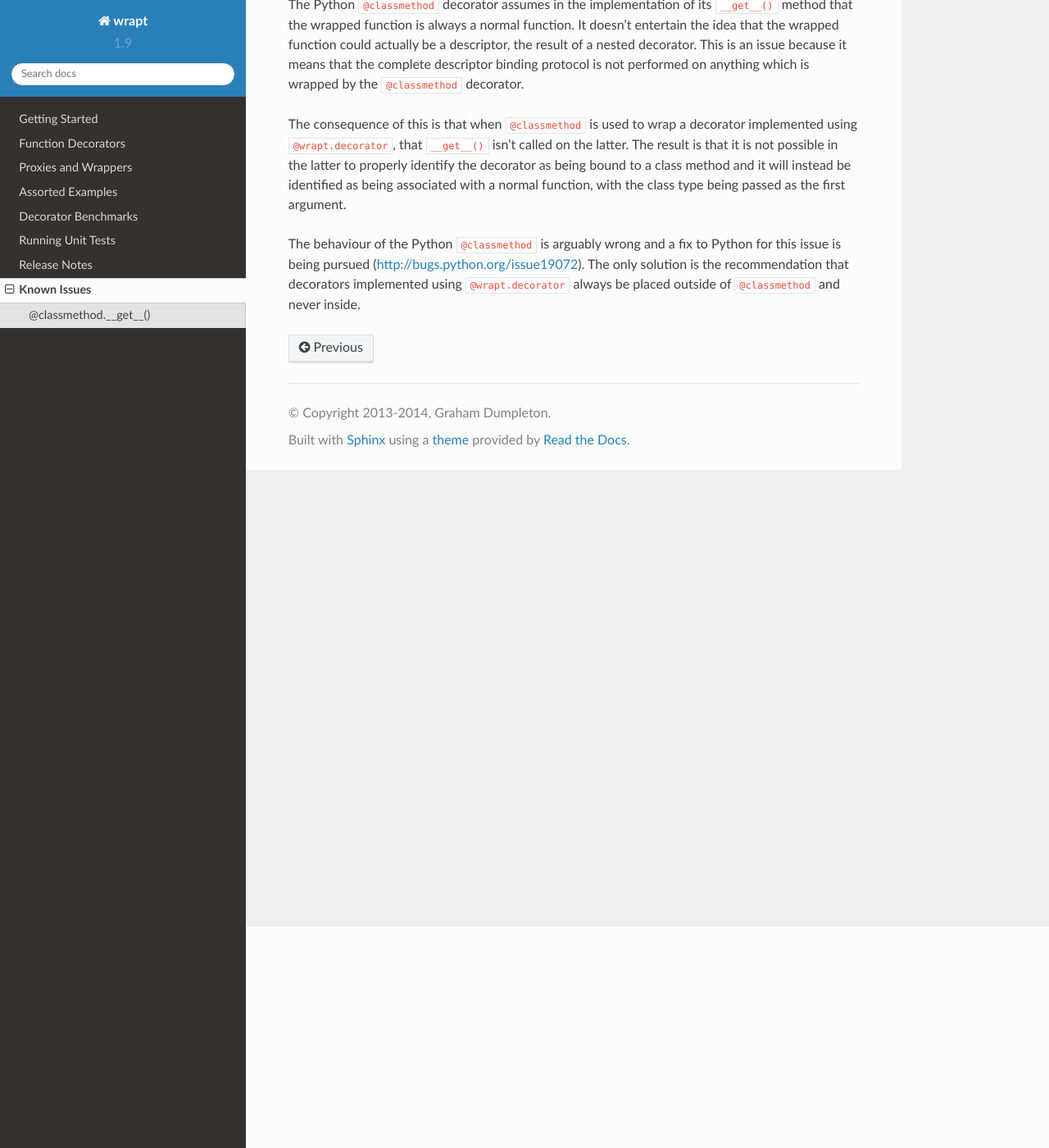
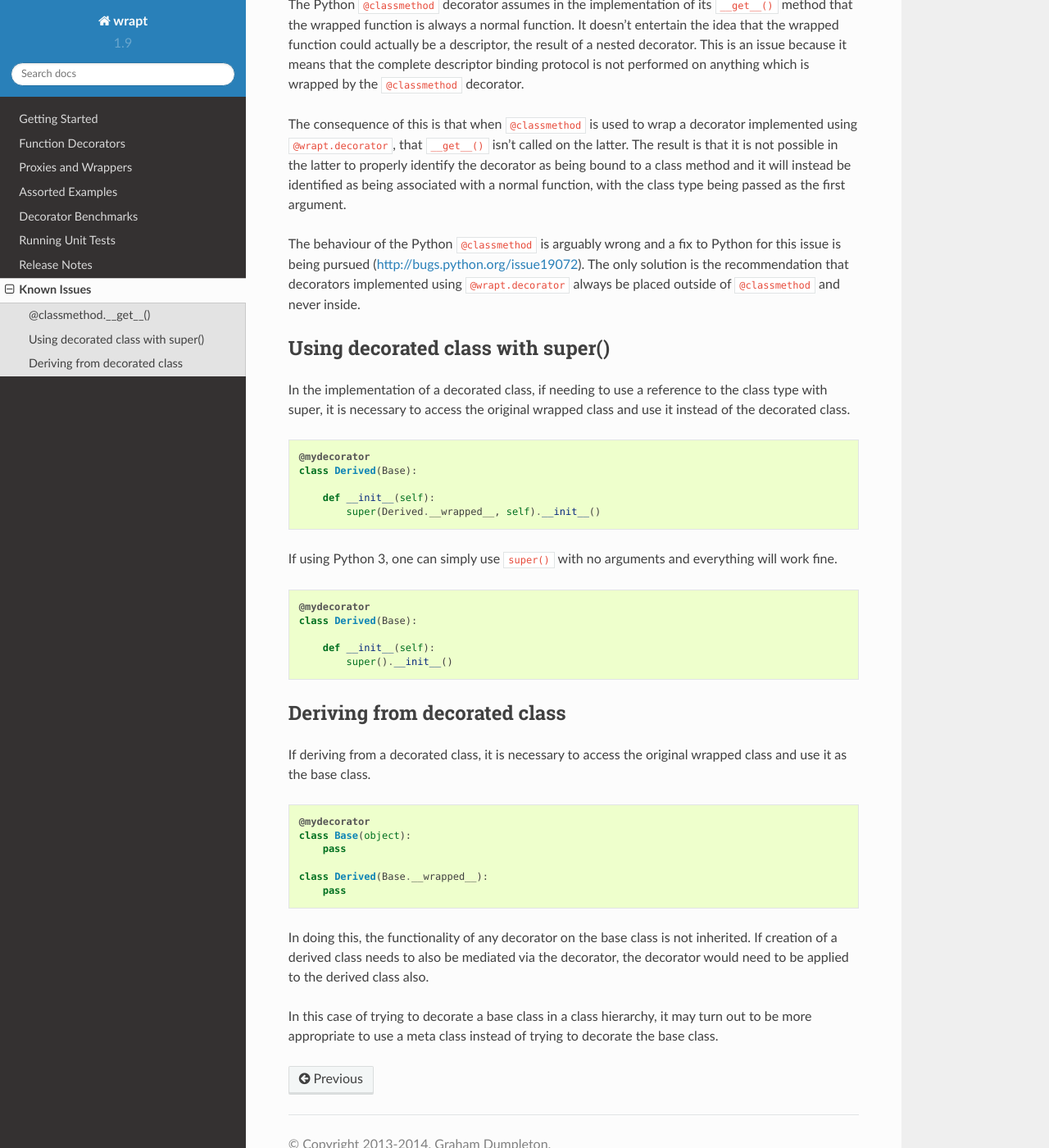
Before and after one commit to GrahamDumpleton/wrapt, a Sphinx documentation site: the page built from docs/issues.rst, in a window 1280 px wide and 1400 px high, scrolled down 270 px. Shown: the whole window at 82% size. Built offline with Sphinx 7.4.7 and the Read the Docs theme 2.0.0, drawn with Linux system fonts in a browser that asks for light colours.

Commit message:
Document known issues around the implementation of decorated classes.

```diff
--- a/docs/issues.rst
+++ b/docs/issues.rst
@@ -25,3 +25,53 @@ Python for this issue is being pursued (http://bugs.python.org/issue19072).
 The only solution is the recommendation that decorators implemented using
 ``@wrapt.decorator`` always be placed outside of ``@classmethod`` and never
 inside.
+
+Using decorated class with super()
+----------------------------------
+
+In the implementation of a decorated class, if needing to use a reference
+to the class type with super, it is necessary to access the original
+wrapped class and use it instead of the decorated class.
+
+::
+
+    @mydecorator
+    class Derived(Base):
+
+        def __init__(self):
+            super(Derived.__wrapped__, self).__init__()
+
+If using Python 3, one can simply use ``super()`` with no arguments and
+everything will work fine.
+
+::
+
+    @mydecorator
+    class Derived(Base):
+
+        def __init__(self):
+            super().__init__()
+
+
+Deriving from decorated class
+-----------------------------
+
+If deriving from a decorated class, it is necessary to access the original
+wrapped class and use it as the base class.
+
+::
+
+    @mydecorator
+    class Base(object):
+        pass
+
+    class Derived(Base.__wrapped__):
+        pass
+
+In doing this, the functionality of any decorator on the base class is not
+inherited. If creation of a derived class needs to also be mediated via the
+decorator, the decorator would need to be applied to the derived class also.
+
+In this case of trying to decorate a base class in a class hierarchy, it
+may turn out to be more appropriate to use a meta class instead of trying
+to decorate the base class.
```
